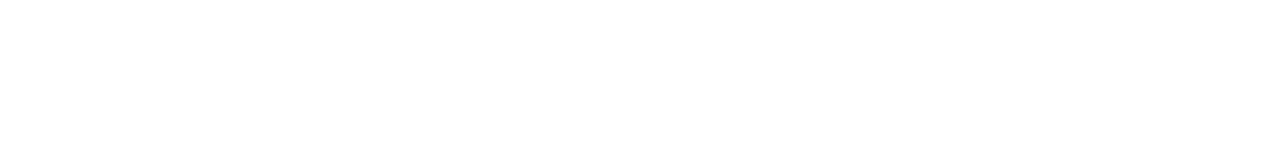
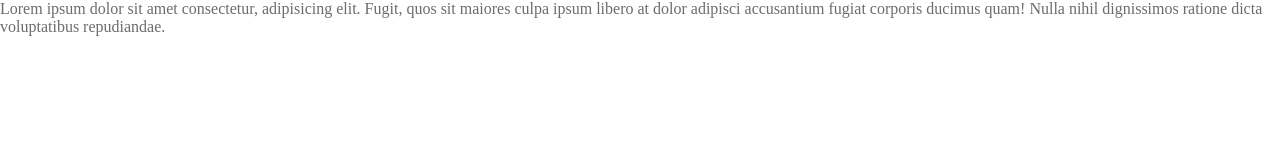
Before and after one commit to Raudinei98/Trevelgram, a plain HTML site: page index.html in a window 1280 px wide. Drawn offline with Linux system fonts and the light colour scheme.

Commit message:
inital style guide

```diff
--- a/index.html
+++ b/index.html
@@ -7,6 +7,6 @@
     <link rel="stylesheet" href="styles/index.css">
 </head>
 <body>
-
+    <p>Lorem ipsum dolor sit amet consectetur, adipisicing elit. Fugit, quos sit maiores culpa ipsum libero at dolor adipisci accusantium fugiat corporis ducimus quam! Nulla nihil dignissimos ratione dicta voluptatibus repudiandae.</p>
 </body>
 </html>
--- a/styles/global.css
+++ b/styles/global.css
@@ -3,3 +3,17 @@
     padding: 0;
     box-sizing: border-box;
 }
+:root{
+    --brand-color:#EF5F4C;
+    --background-color:#FFFFFF;
+    --surface-color:#F5F5F5;
+    --skeleton-color:#D9D9D9;
+    --shape-transparency:#ffffff8f;
+    --text-color-primary:#313131;
+    --text-color-secondary:#6c6c6c;
+}
+
+body{
+    color: var(--text-color-secondary);
+    background-color: var(--background-color);
+}
```
Also changed, not shown: assets/AirplaneTilt.svg (added), assets/Image 01.png (added), assets/Image 02.png (added), assets/Image 03.png (added), assets/Image 04.png (added), assets/Image 05.png (added), assets/Image 06.png (added), assets/Image 07.png (added), assets/Image 08.png (added), assets/Image 09.png (added), assets/Image 10.png (added), assets/Image 11.png (added), assets/Image.svg (added), assets/Logo.svg (added), 2 more files, 1 other file.
